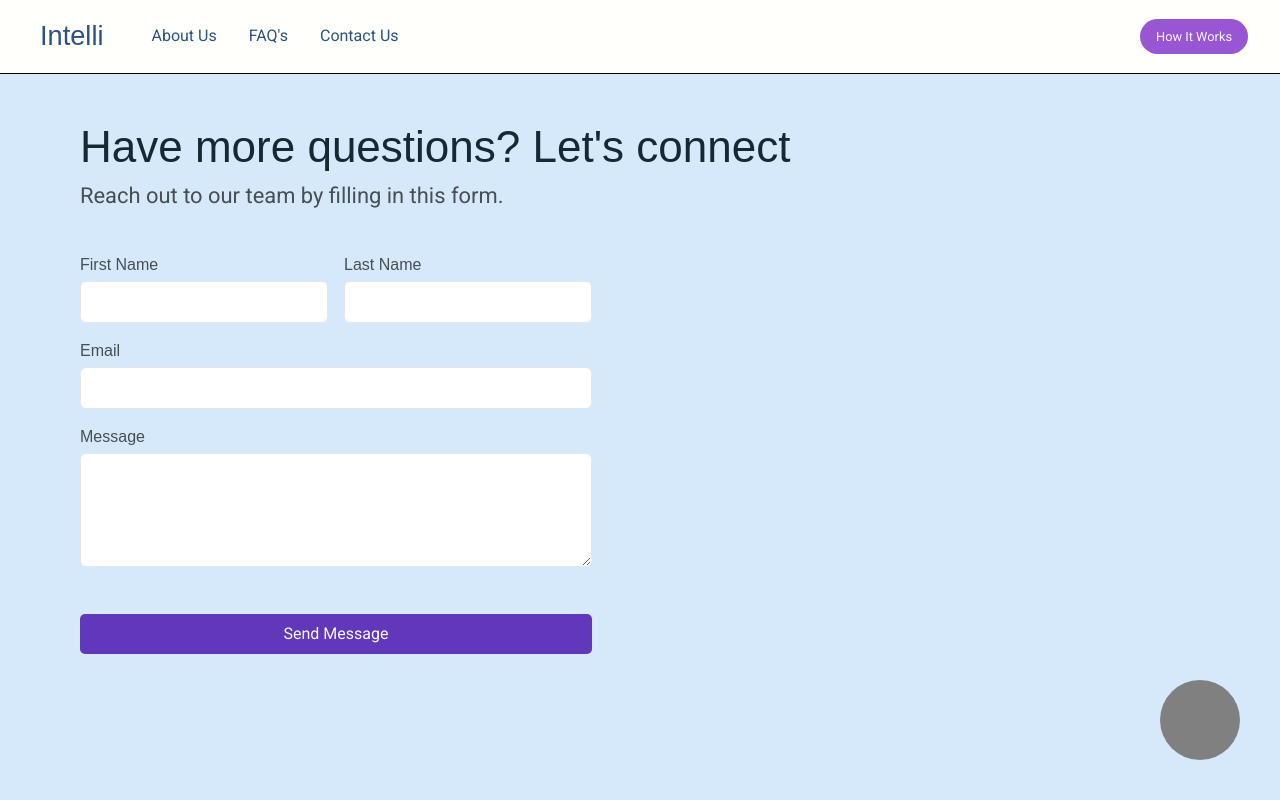
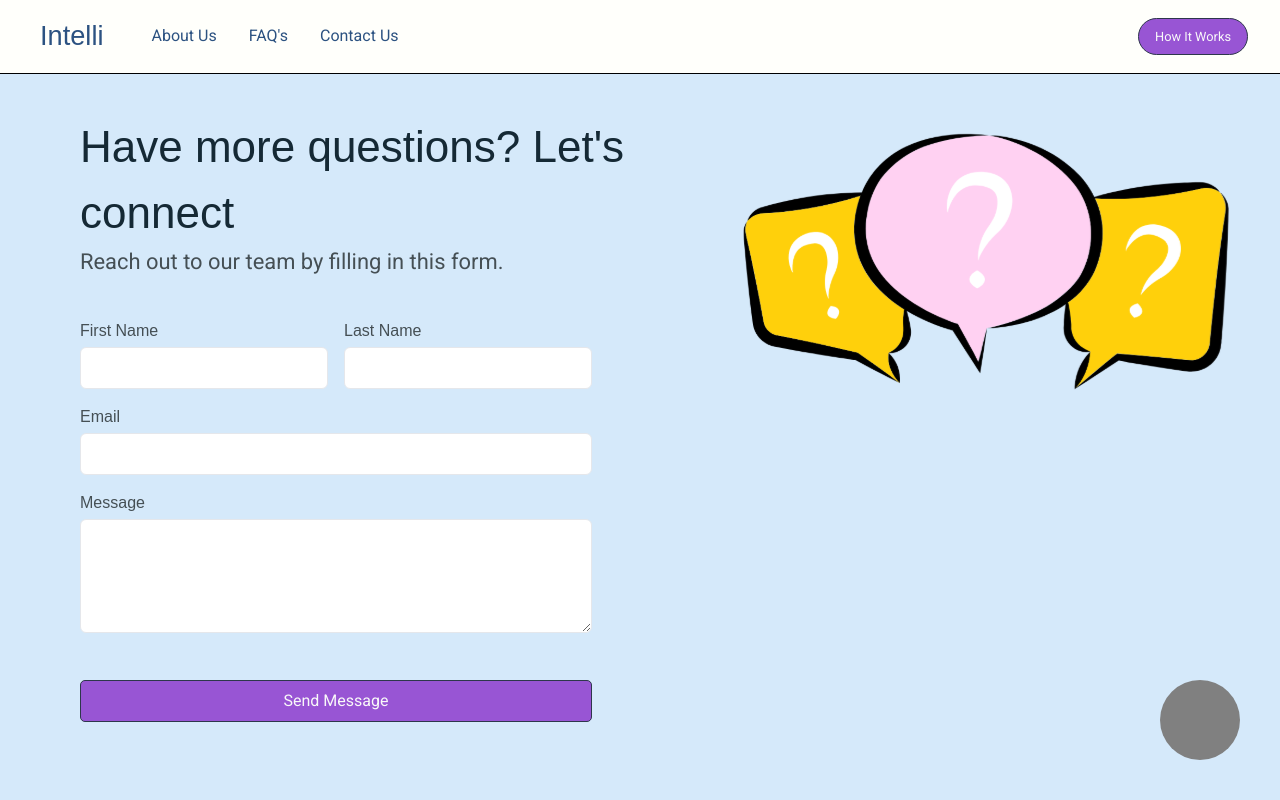
Before and after one commit to intelliagents25/intelliAgents, a Next.js app in the folder frontend/: page /contact-us in a window 1280 px wide. Shown: the top 800 px of the page. Built offline with nearby package versions, Linux system fonts and the light colour scheme; a web font is replaced by a local one.

Commit message:
Add styling changes to contact us page

```diff
--- a/frontend/src/app/contact-us/page.js
+++ b/frontend/src/app/contact-us/page.js
@@ -10,10 +10,15 @@ const ContactUsPage = () => {
             <link rel="preconnect" href="https://fonts.googleapis.com" />
             <link rel="preconnect" href="https://fonts.gstatic.com" crossOrigin="anonymous" />
 
-            <main className='flex flex-col bg-blue ml-20'>
-                <h1 className="mt-10 text-dark"> Have more questions? Let's connect </h1>
-                <h3 className="font-subtitle text-light"> Reach out to our team by filling in this form.</h3>
-                <div className='mt-10'><ContactUsForm /></div>
+            <main className='flex flex-row  justify-content-center bg-blue ml-20'>
+                <div className='flex flex-col'>
+                    <h1 className="mt-10 text-dark"> Have more questions? Let's connect </h1>
+                    <h3 className="font-subtitle text-light"> Reach out to our team by filling in this form.</h3>
+                    <div className='mt-10'><ContactUsForm /></div>
+                </div>
+                <div>
+                    <img src="/images/contact-us-graphic.svg" alt="Contact Us" className="hidden lg:block" />
+                </div>
             </main>
         </>
     );
--- a/frontend/src/app/globals.css
+++ b/frontend/src/app/globals.css
@@ -164,18 +164,25 @@ button {
   display: flex;
   justify-content: center;
   align-items: center;
-  background-color: var(--button-color-1);
+  background-color: var(--secondary-color-1);
   color: var(--neutral-white);
   padding: 0.5rem 1rem;
-  border-radius: 5px;;
+  border-radius: 5px;
+  border: 1px solid #2E374C;
   cursor: pointer;
   margin-left: auto;
   font-family: var(--font-roboto), sans-serif;
   font-size: 1rem;
+  position: relative;
+  z-index: 1000;
 }
 
 button:hover {
-  background-color: var(--secondary-color-1);
+  background-color: var(--secondary-color-2);
+}
+
+button.button-rounded {
+  border-radius: 32px;
 }
 
 .button-blue {
```
Also changed, not shown: frontend/public/images/contact-us-graphic.svg (added).
